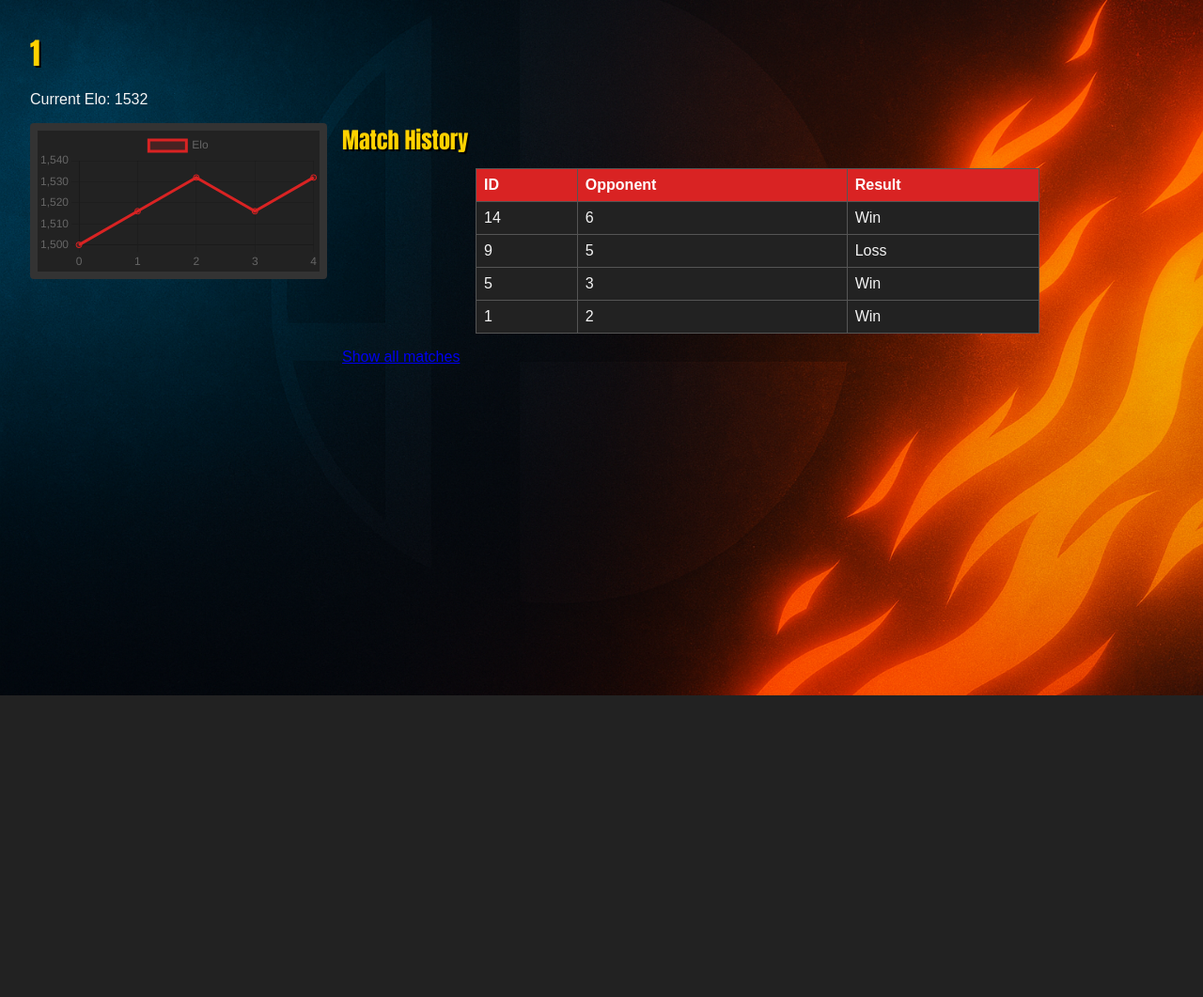
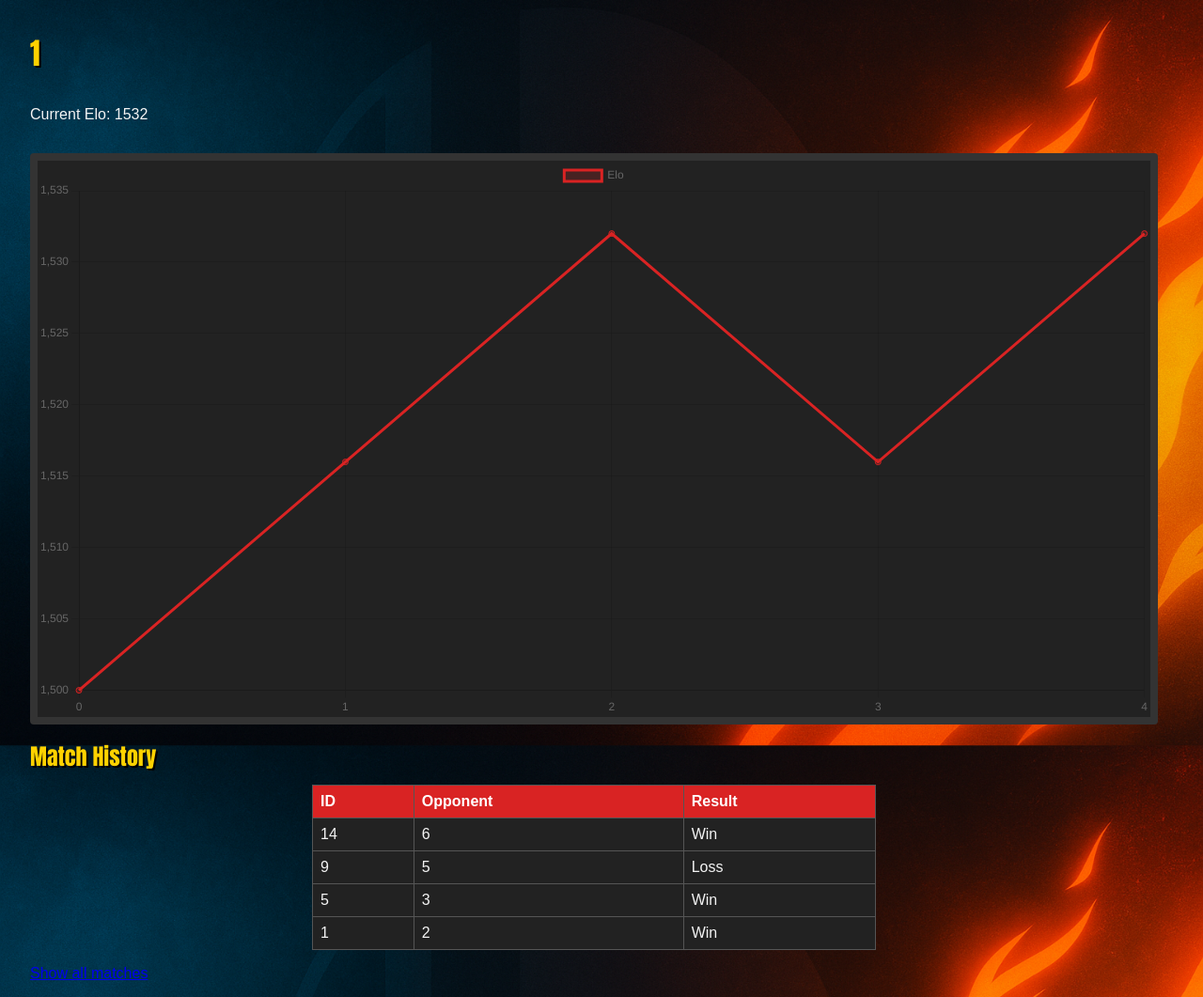
Before and after one commit to Matthes404/amiibo-league, a Flask app: page /amiibo/1 in a window 1280 px wide. Shown: the part 60-1121 px from the top of the page at 94% size. Before the commit the page ends 800 px from the top, so only its background shows below. Run offline with Flask 3, Linux system fonts and the light colour scheme; data comes from the database, SQL or seed files in the repository.

Commit message:
Rearrange profile page layout

```diff
--- a/static/style.css
+++ b/static/style.css
@@ -182,3 +182,20 @@ body.dark-mode {
 .history-container {
     flex: 1;
 }
+
+.profile-main {
+    flex: 1;
+    display: flex;
+    flex-direction: column;
+    gap: 1em;
+}
+
+.picture-container {
+    text-align: center;
+}
+
+.profile-pic {
+    width: 200px;
+    height: auto;
+    border: 2px solid var(--accent-color);
+}
--- a/templates/profile.html
+++ b/templates/profile.html
@@ -1,13 +1,9 @@
 {% extends 'base.html' %}
 {% block content %}
 <h1>{{ amiibo.name }}</h1>
-<div>
-  {% if amiibo.profile_pic %}
-    <img src="/profile/{{ amiibo.profile_pic }}" class="thumb" alt="{{ amiibo.name }}">
-  {% endif %}
+<div class="profile-layout">
+  <div class="profile-main">
     <p>Current Elo: {{ amiibo.current_elo }}</p>
-</div>
-<div class="profile-layout">
     <div class="chart-container">
       <canvas id="ratingChart" width="300" height="150" class="graph"></canvas>
     </div>
@@ -27,6 +23,12 @@
       <a href="?all=1">Show all matches</a>
     {% else %}
       <a href="?">Show less</a>
+      {% endif %}
+    </div>
+  </div>
+  <div class="picture-container">
+    {% if amiibo.profile_pic %}
+      <img src="/profile/{{ amiibo.profile_pic }}" class="profile-pic" alt="{{ amiibo.name }}">
     {% endif %}
   </div>
 </div>
```
Lines whose indentation alone changed are shown as unchanged.
